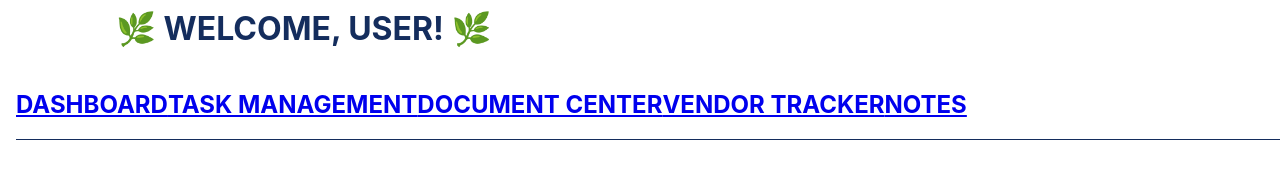
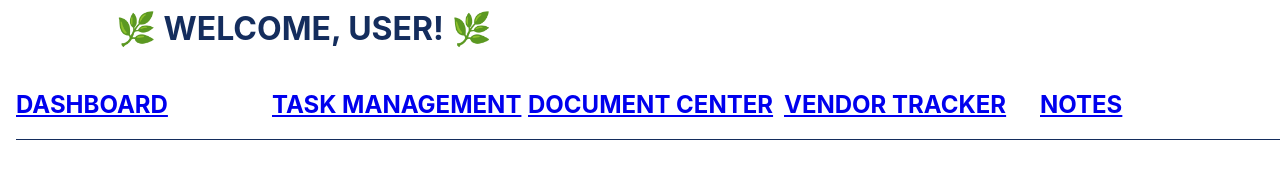
Before and after one commit to JSPlatt/ccny, a React (Create React App) app: page / in a window 1280 px wide. Shown: the part 178-367 px from the top of the page. Built offline with nearby package versions, Linux system fonts and the light colour scheme.

Commit message:
some css

```diff
--- a/src/components/Header/Header.css
+++ b/src/components/Header/Header.css
@@ -24,10 +24,8 @@
     border-bottom: 1px solid #142d5d;
 }
 
-/* .header__links > h2 {
-    color: #142d5d;
-    width: 100%;
-    align-items: space-evenly;
-    margin-left: 60px;
-    padding: 10px;
-} */
+.header__content {
+    display: flex;
+    flex: 0.25;
+
+}
--- a/src/components/Header/Header.js
+++ b/src/components/Header/Header.js
@@ -10,21 +10,31 @@ function Header() {
                 <h1> 🌿 WELCOME, USER! 🌿 </h1>
             </div>
             <div className='header__links'>
+                <div className='header__content'>
                     <Link to='/'>
                     <span><h2>DASHBOARD</h2></span>
                     </Link>
+                </div>
+                <div className='header__content'>
                     <Link to='/tasks'>
                         <span><h2>TASK MANAGEMENT</h2></span>
                     </Link>
+                </div>
+                <div className='header__content'>
                     <Link to='/documentcenter'>
                         <span><h2>DOCUMENT CENTER</h2></span>
                     </Link>
+                </div>
+                <div className='header__content'>
                     <Link to='/vendortracker'>
                         <span><h2>VENDOR TRACKER</h2></span>
                     </Link>
+                </div>
+                <div className='header__content'>
                     <Link to='/notes'>
                         <h2>NOTES</h2>
                     </Link>
+                </div>
             </div>
         </div>
     )
```
Lines whose indentation alone changed are shown as unchanged.
